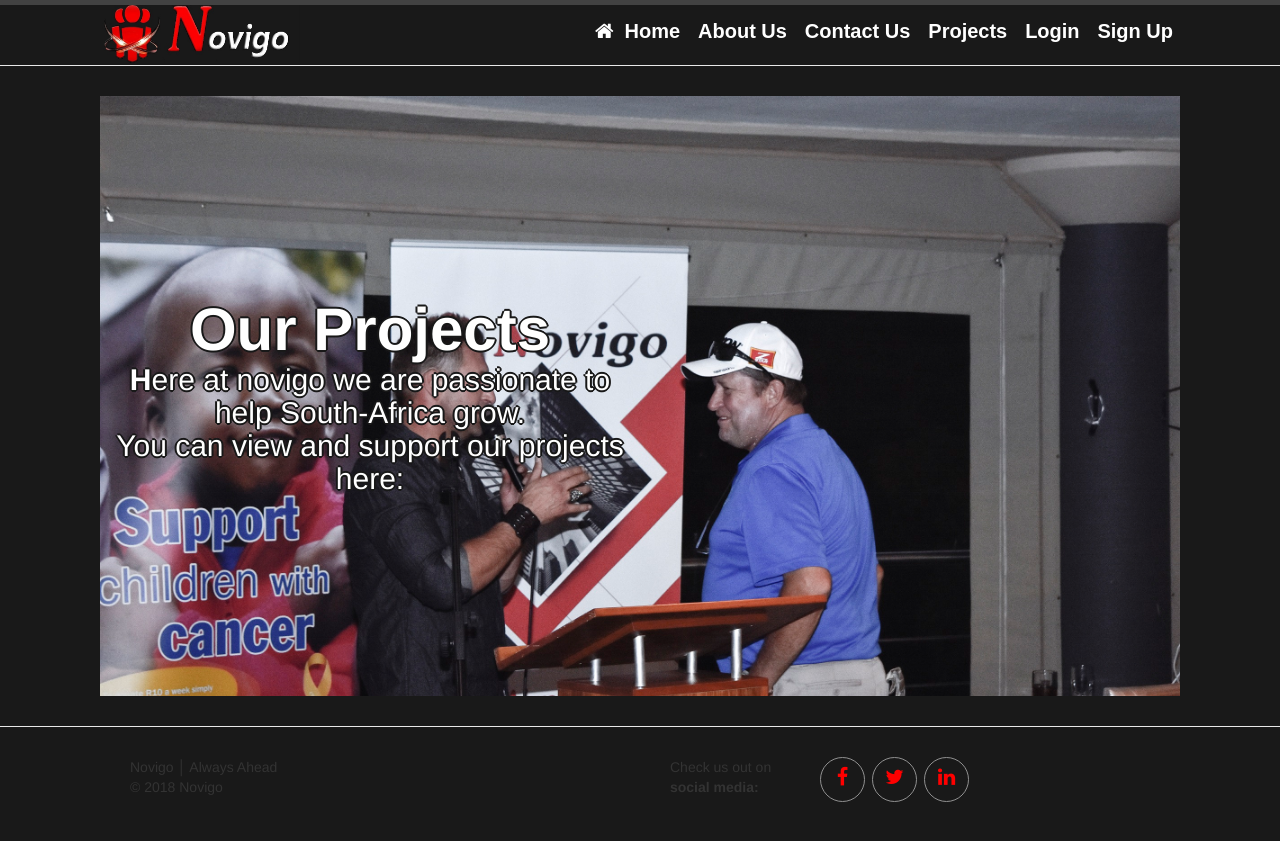
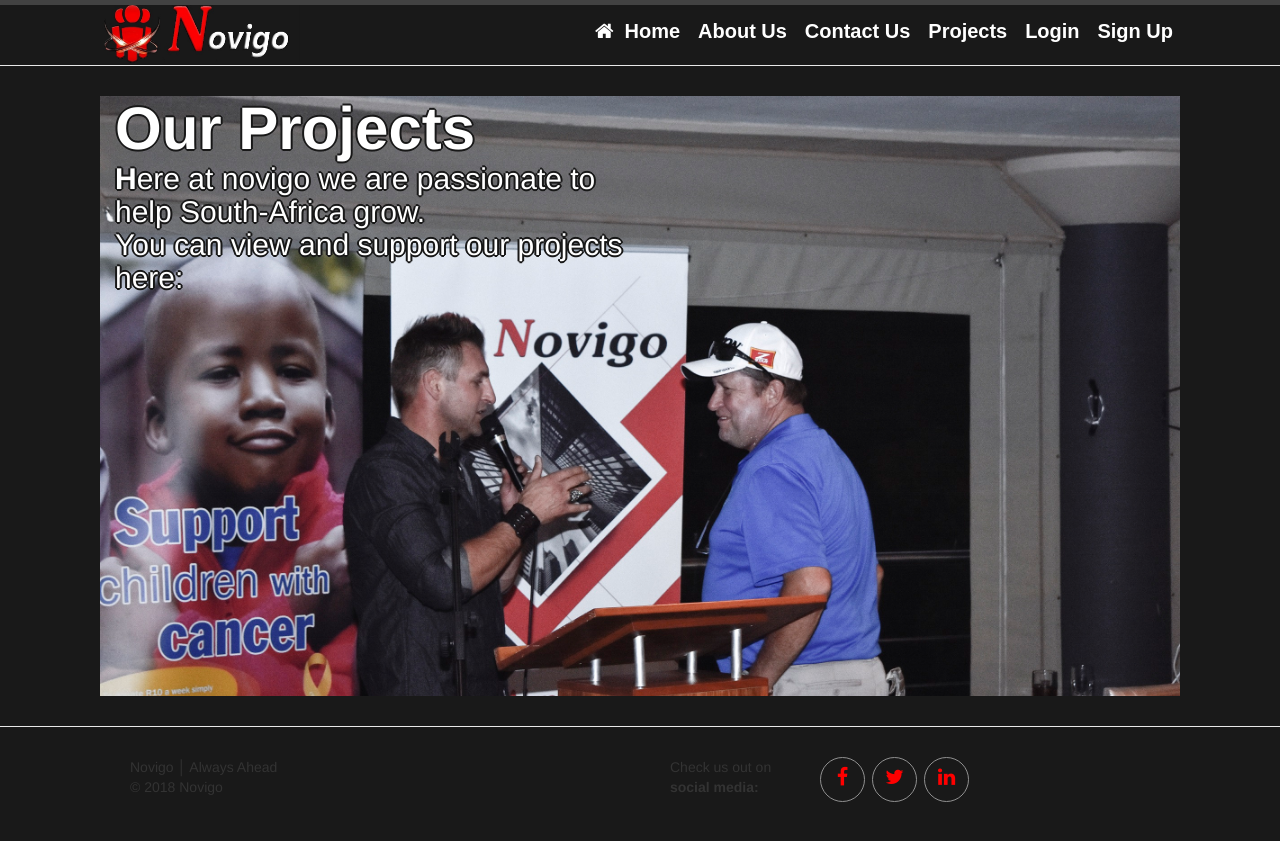
Before and after one commit to Hermankoch/hermankoch.github.io, a Jekyll site: the page built from projects.html, in a window 1280 px wide. Shown: the top 841 px of the page. Built offline with Jekyll 4.4.1, drawn with Linux system fonts in a browser that asks for light colours.

Commit message:
Update homepage.css

```diff
--- a/css/homepage.css
+++ b/css/homepage.css
@@ -49,9 +49,9 @@
 
 }
 .jumbotronProjects {
-  text-align: center;
+  text-align: left;
   display: flex;
-  align-items: center;
+  align-items: top;
   background-image: url('../css/image7.jpg');
   background-size: cover;
   color: #ffffff;
```
